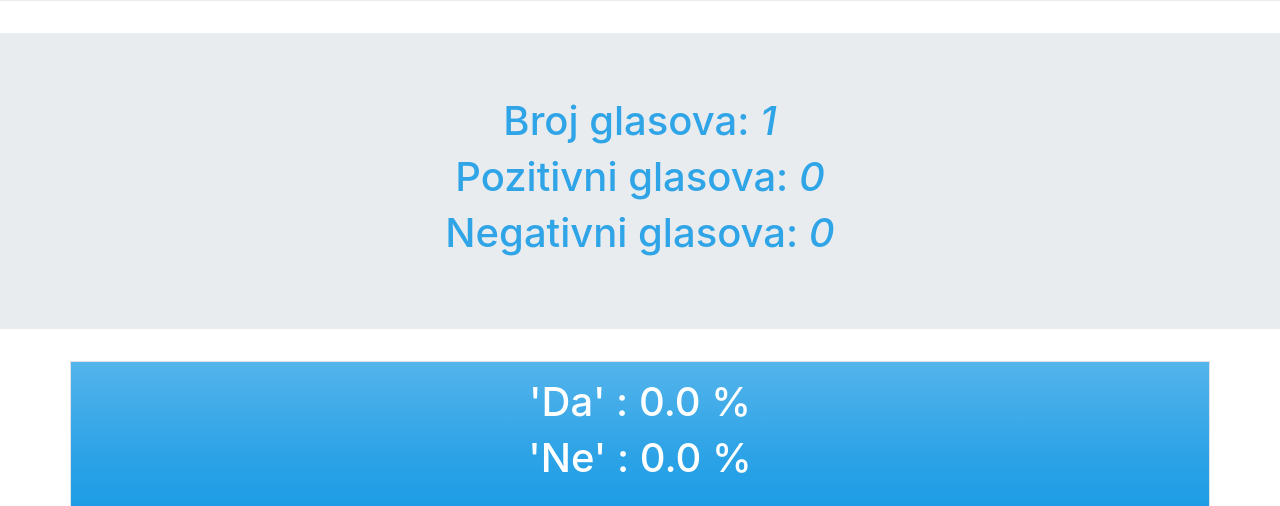
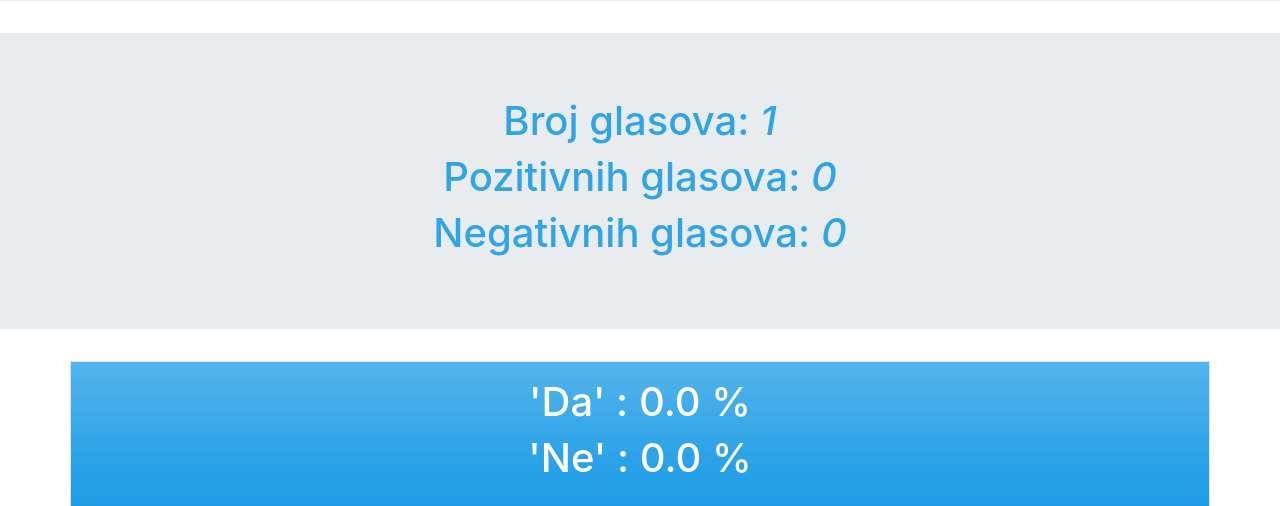
Before and after one commit to BakirCu/Gimnazija, a Django app: page /statistika in a window 1280 px wide. Shown: the part 239-745 px from the top of the page. Run offline with Django 3.2, Linux system fonts and the light colour scheme; tables that the repository leaves empty hold one stand-in row (values such as "Sample post"); some libraries are stand-ins or nearby versions.

Commit message:
update statistika

```diff
--- a/lekcije/templates/lekcije/statistika.html
+++ b/lekcije/templates/lekcije/statistika.html
@@ -11,8 +11,8 @@
 <div class="jumbotron jumbotron-fluid  ">
     <div class="container text-center ">
         <h1>Broj glasova: <i> {{svi_odgovori}} </i></h1>
-        <h1>Pozitivni glasova: <i> {{pozitivni_odgovori}} </i></h1>
-        <h1>Negativni glasova: <i> {{negativni_odgovori}} </i></h1>
+        <h1>Pozitivnih glasova: <i> {{pozitivni_odgovori}} </i></h1>
+        <h1>Negativnih glasova: <i> {{negativni_odgovori}} </i></h1>
     </div>
 </div>
 <div class="container p-3 my-3 border text-center bg-primary">
```
